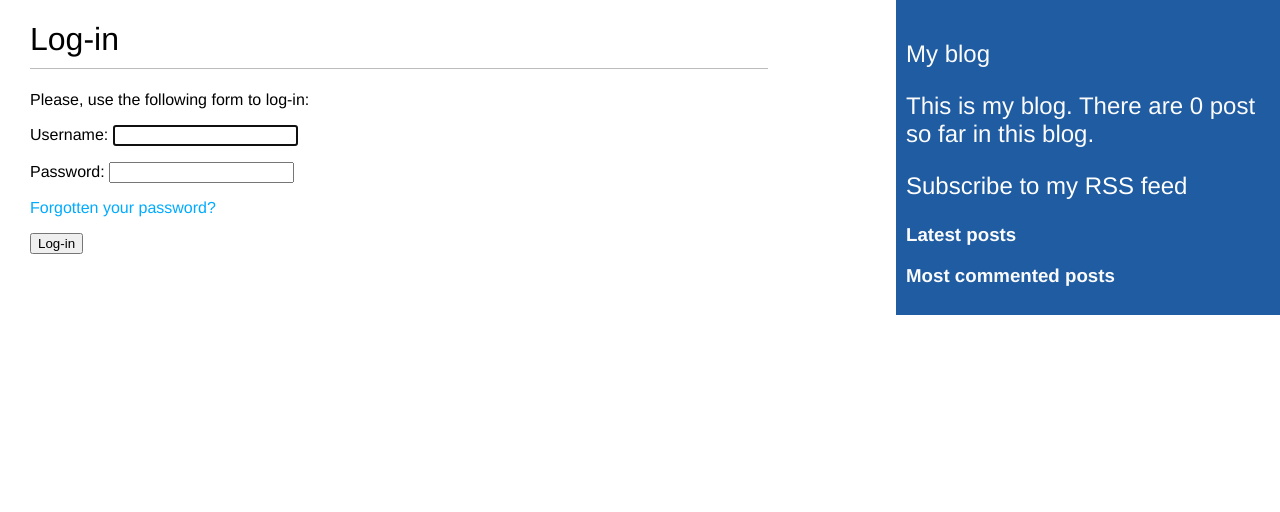
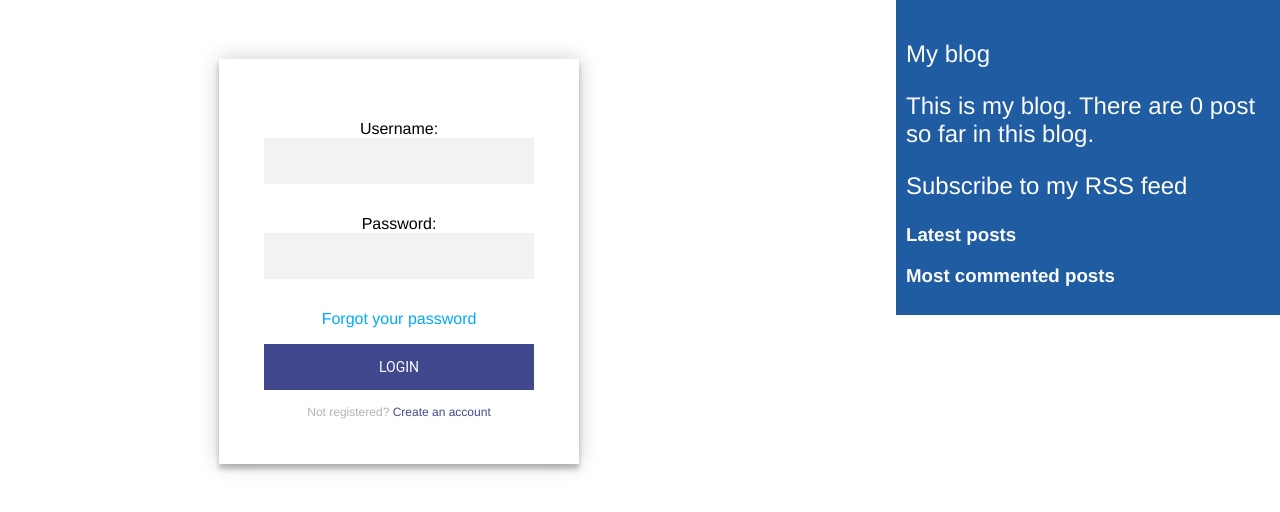
Before and after one commit to harshagarwal2245/Django_blog, a Django app: page /accounts/login/ in a window 1280 px wide. Shown: the part 47-559 px from the top of the page. Run offline with Django 3.2, Linux system fonts and the light colour scheme; data that the repository does not hold is empty; some libraries are stand-ins or nearby versions.

Commit message:
Added css to login page

```diff
--- a/accounts/forms.py
+++ b/accounts/forms.py
@@ -9,7 +9,7 @@ class LoginForm(forms.Form):
 
 
 class RegisterForm(forms.ModelForm):
-    username = forms.CharField(label='Username', max_length=100)
+    username = forms.CharField(label='Username', max_length=100,)
     email = forms.EmailField(label='Email')
     password = forms.CharField(label='Password', widget=forms.PasswordInput,max_length=16, min_length=8)
     password_confirm = forms.CharField(label='Confirm Password', widget=forms.PasswordInput,max_length=16, min_length=8)
--- a/blog/forms.py
+++ b/blog/forms.py
@@ -17,3 +17,7 @@ class CommentForm(forms.ModelForm):
     class Meta:
         model = Comment
         fields = ('name','email','body')
+
+
+class SearchForm(forms.Form):
+    query = forms.CharField()
--- a/blog/views.py
+++ b/blog/views.py
@@ -1,7 +1,7 @@
 from django.shortcuts import render, get_object_or_404
 from .models import Post
 from django.core.paginator import Paginator, EmptyPage, PageNotAnInteger
-from .forms import EmailPostForm,PostAddForm,CommentForm
+from .forms import EmailPostForm,PostAddForm,CommentForm,SearchForm
 from django.core.mail import send_mail
 from django.contrib.auth.decorators import login_required,user_passes_test
 from django.utils.text import slugify
--- a/mysite/settings.py
+++ b/mysite/settings.py
@@ -61,7 +61,7 @@ MIDDLEWARE = [
 
 AUTHENTICATION_BACKENDS = [
  'django.contrib.auth.backends.ModelBackend',
- 'account.authentication.EmailAuthBackend',
+ 'accounts.authentication.EmailAuthBackend',
 ]
 
 ROOT_URLCONF = 'mysite.urls'
--- a/static/css/style.css
+++ b/static/css/style.css
@@ -263,3 +263,96 @@ p.date {
  .card  button:hover, a:hover {
     opacity: 0.7;
   }
+
+  /* login form css */
+
+  @import url(https://fonts.googleapis.com/css?family=Roboto:300);
+
+.login-page {
+  width: 360px;
+  padding: 8% 0 0;
+  margin: auto;
+}
+.form {
+  position: relative;
+  z-index: 1;
+  background: #FFFFFF;
+  max-width: 360px;
+  margin: 0 auto 100px;
+  padding: 45px;
+  text-align: center;
+  box-shadow: 0 0 20px 0 rgba(0, 0, 0, 0.2), 0 5px 5px 0 rgba(0, 0, 0, 0.24);
+}
+.form input {
+  font-family: "Roboto", sans-serif;
+  outline: 0;
+  background: #f2f2f2;
+  width: 100%;
+  border: 0;
+  margin: 0 0 15px;
+  padding: 15px;
+  box-sizing: border-box;
+  font-size: 14px;
+}
+.form button {
+  font-family: "Roboto", sans-serif;
+  text-transform: uppercase;
+  outline: 0;
+  background: #41488e;
+  width: 100%;
+  border: 0;
+  padding: 15px;
+  color: #FFFFFF;
+  font-size: 14px;
+  -webkit-transition: all 0.3 ease;
+  transition: all 0.3 ease;
+  cursor: pointer;
+}
+.form button:hover,.form button:active,.form button:focus {
+  background: #0519f1;
+}
+.form .message {
+  margin: 15px 0 0;
+  color: #b3b3b3;
+  font-size: 12px;
+}
+.form .message a {
+  color: #41488e;
+  text-decoration: none;
+}
+.form .register-form {
+  display: none;
+}
+.container {
+  position: relative;
+  z-index: 1;
+  max-width: 300px;
+  margin: 0 auto;
+}
+.container:before, .container:after {
+  content: "";
+  display: block;
+  clear: both;
+}
+.container .info {
+  margin: 50px auto;
+  text-align: center;
+}
+.container .info h1 {
+  margin: 0 0 15px;
+  padding: 0;
+  font-size: 36px;
+  font-weight: 300;
+  color: #1a1a1a;
+}
+.container .info span {
+  color: #4d4d4d;
+  font-size: 12px;
+}
+.container .info span a {
+  color: #000000;
+  text-decoration: none;
+}
+.container .info span .fa {
+  color: #EF3B3A;
+}
--- a/static/style.js
+++ b/static/style.js
@@ -33,3 +33,7 @@ jQuery("#comment_form").addClass('hidden');
 jQuery("#add_comment").click(slideToggleCommentForm);
 jQuery("#add_comment").addClass('visible');
 jQuery("#cancel_comment").click(slideToggleCommentForm);
+
+$('.message a').click(function(){
+  $('form').animate({height: "toggle", opacity: "toggle"}, "slow");
+});
--- a/templates/blog/account/login.html
+++ b/templates/blog/account/login.html
@@ -1,21 +1,26 @@
 {% extends "blog/base.html" %}
 {% block title %}Log-in{% endblock %}
 {% block content %}
- <h1>Log-in</h1>
+<div class="login-page">
+    <div class="form">
+
       {% if form.errors %}
         <p>
         Your username and password didn't match.
         Please try again.
         </p>
         {% else %}
- <p>Please, use the following form to log-in:</p>
+
+
+      <form action="{% url 'login' %}" method="post" class="login-form">
+        {{ form.as_p}}
+        {% csrf_token %}
+        <p><a href="{% url 'password_reset' %}">Forgot your password</a></p>
+
+        <button>login</button>
+        <p class="message">Not registered? <a href="{% url 'register' %}">Create an account</a></p>
+      </form>
       {% endif %}
- <form action="{% url 'login' %}" method="post">
-    {{ form.as_p }}
-    <p><a href="{% url "password_reset" %}">Forgotten your password?</a></p>
-    {% csrf_token %}
-    <input type="hidden" name="next" value="{{ next }}" />
-    <p><input type="submit" value="Log-in"></p>
-    </form>
+    </div>
   </div>
 {% endblock %}
```
Also changed, not shown: templates/blog/account/register.html (+8 -3 lines). Lines whose indentation alone changed are shown as unchanged.
